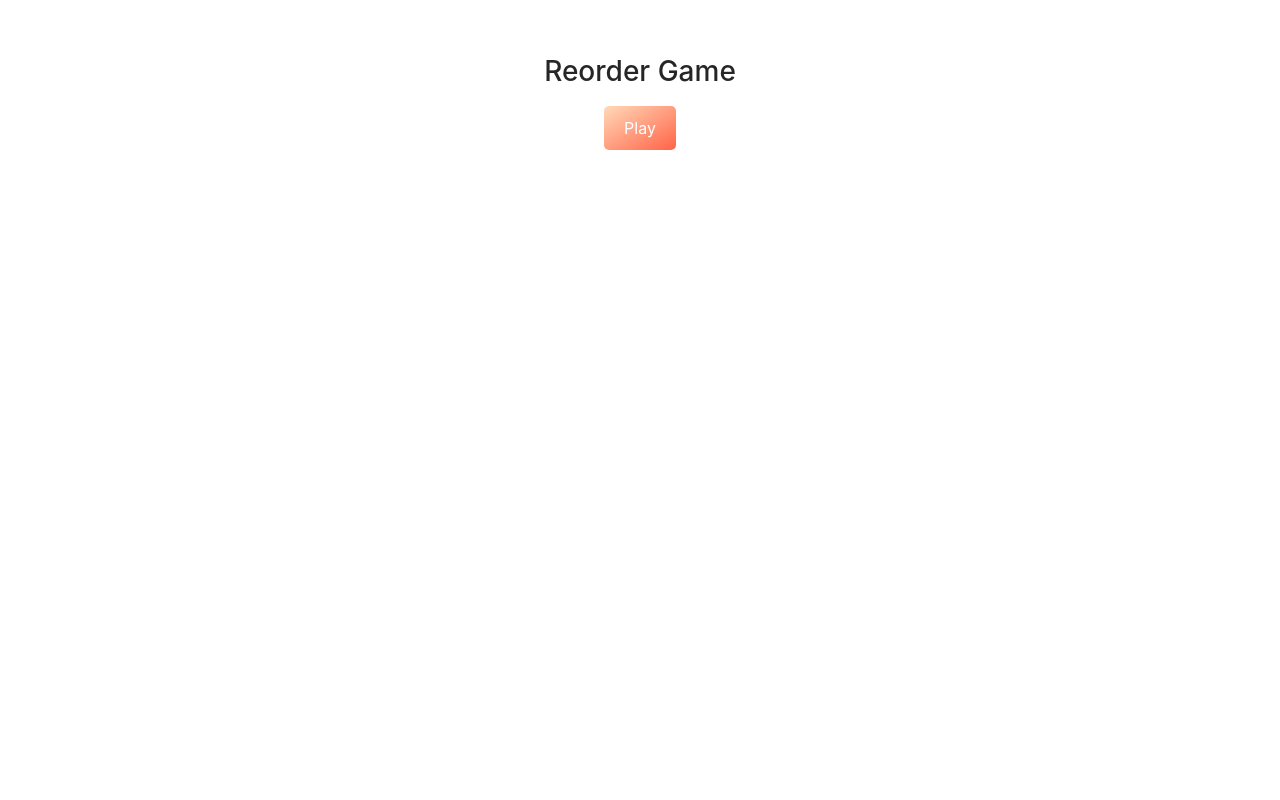
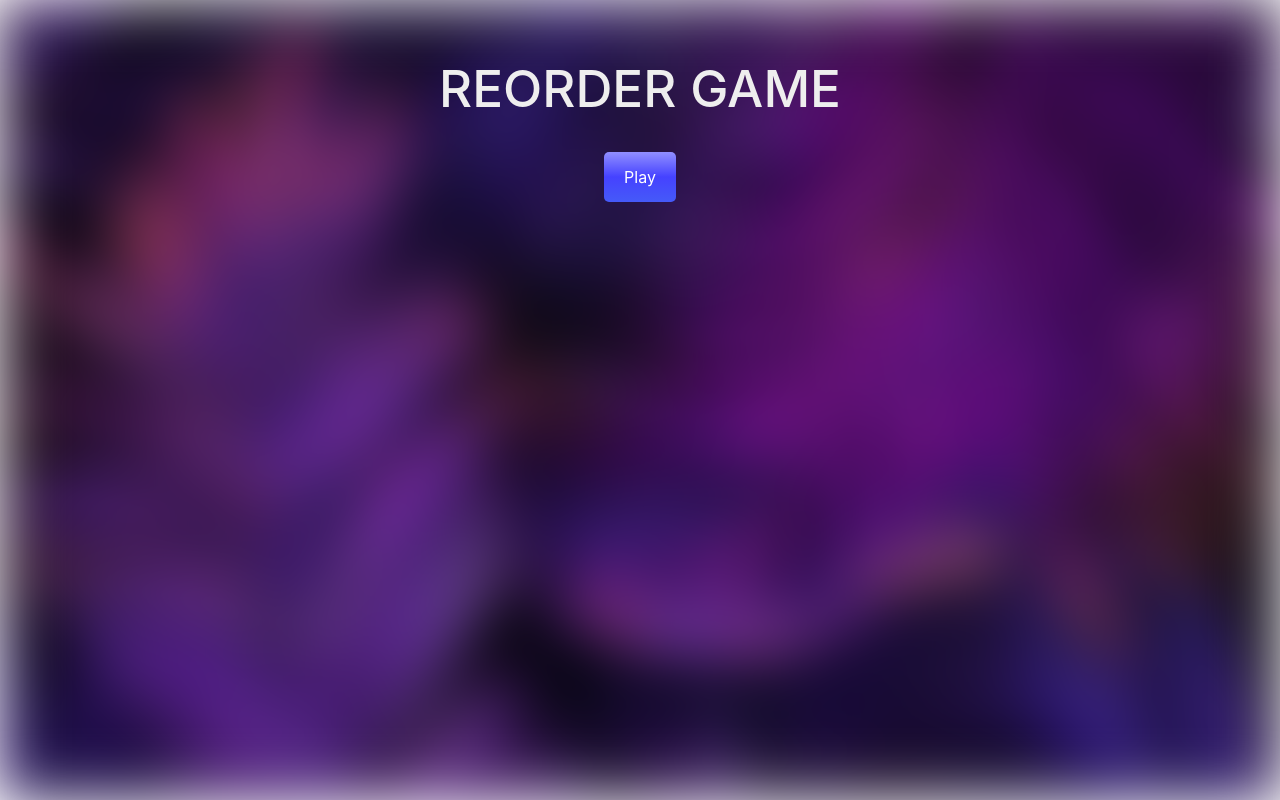
Before and after one commit to mpbstrd/reorder-game, a Nuxt app: page / in a window 1280 px wide. Built offline with nearby package versions, Linux system fonts and the light colour scheme.

Commit message:
added background and fix the boxes

```diff
--- a/components/ReorderGame.vue
+++ b/components/ReorderGame.vue
@@ -1,6 +1,6 @@
 <template>
-    <div style="text-align: center;">
-        <h1>Reorder Game</h1>
+    <div class="container" style="text-align: center;">
+        <h1>REORDER GAME</h1>
         <div v-show="playButton" >
             <button @click="showCategory = true; playButton = false;">Play</button>
         </div>
@@ -43,7 +43,7 @@
                     <p>Question {{ gameCount }}/{{ maxGames }}</p>
                 </div>
                 <p>Stars: {{ stars }}</p>
-                <ul>
+                <ul class="itemList">
                 <li v-for="(item, index) in random_items"
                     :key="item.id"
                     :draggable="true"
@@ -57,7 +57,6 @@
                 <div v-show="displayCorrectAnswer">
                  <div class="modal">
                     <div class="modal-content">
-                        <!-- modal to -->
                         <p>Correct Answer is: {{ getCorrectOrder() }} </p>
                             <div class="modal-footer">
                                 <button type="button" class="btn btn-secondary" data-dismiss="modal" @click="closeModal">Close</button>
@@ -254,27 +253,59 @@ export default {
 </script>
 
 <style>
+
+.container {
+  position: relative;
+  z-index: 1;
+}
+
+.container::before {
+  content: "";
+  position: absolute;
+  top: 0;
+  left: 0;
+  right: 0;
+  bottom: 0;
+  background-color: black;
+  background-image: url("@/static/bg.jpg");
+  background-size: cover;
+  background-position: center;
+  background-repeat: no-repeat;
+  height: 100vh;
+  filter: blur(30px);
+  z-index: -1;
+}
+
 h1 {
     text-align: center;
     padding-top: 50px;
+    color:#eee;
+    font-size: 4vw;
+}
 
+p {
+    font-size: 1vw;
+    color: white;
 }
-ul {
+.itemList{
     list-style: none;
     padding: 0;
+    text-align: center  ;
 }
-li {
+.itemList Li {
     padding: 10px;
     margin-bottom: 5px;
-    background-color: #eee;
+    background: linear-gradient(to top, #455af8,  #4542ff, #918fff);
+    color: #ffffff;
     cursor: pointer;
     width: 50%;
     align-items: center;
 }
 
-button {
-    text-align: center;
+.modal-content p{
+    color:black;
 }
+
 
 .modal {
   position: fixed;
@@ -283,6 +314,7 @@ button {
   width: 100%;
   height: 100%;
   background-color: rgba(0, 0, 0, 0.5);
+  color:#fff;
   display: flex;
   justify-content: center;
   align-items: center;
@@ -295,14 +327,24 @@ button {
 }
 
 button {
-  background: linear-gradient(to bottom right, #FFDAB9, #FF6347);
+  background: linear-gradient(to top, #455af8,  #4542ff, #918fff);
   color: #ffffff;
   border: none;
+  text-align: center;
+  max-width: 100%;
+  height:50px;
   padding: 10px 20px;
   border-radius: 5px;
   font-size: 16px;
   margin-bottom: 10px;
+  transition: transform 0.2s ease-in-out;
+}
+
+.button:hover {
+  transform: scale(1.1);
 }
 
 
+
+
 </style>
```
Also changed, not shown: static/bg.jpg (added).
